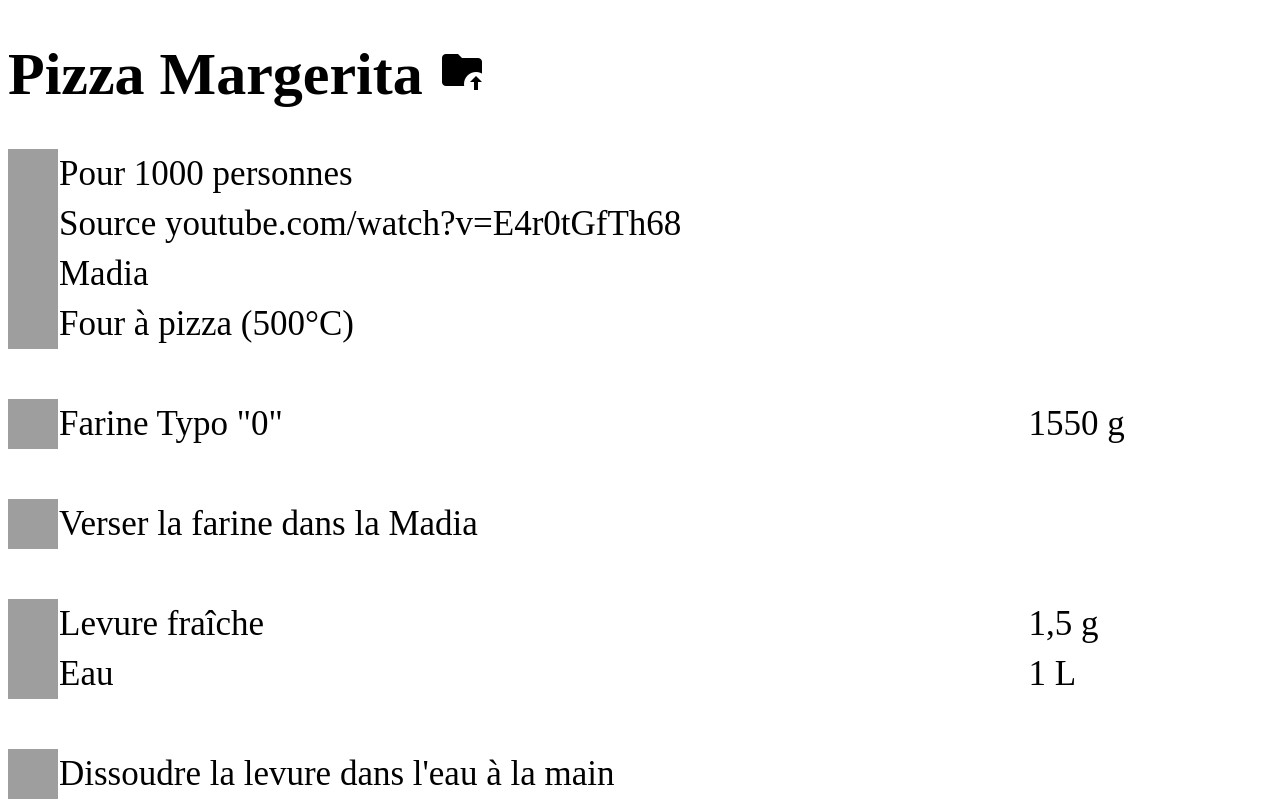
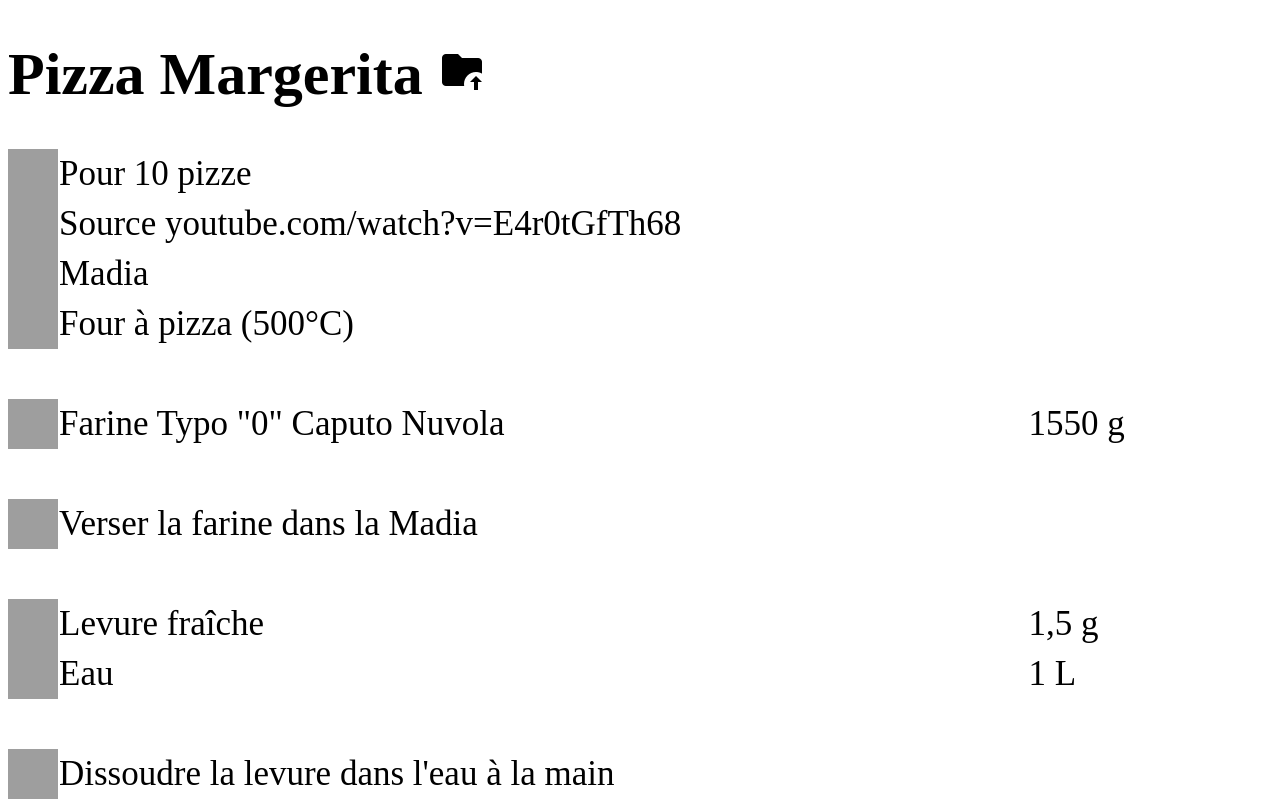
Before and after one commit to upkanet/recettes, a plain HTML site: page plats/margerita.htm in a window 1280 px wide. Shown: the top 802 px of the page. Drawn offline with Linux system fonts and the light colour scheme; grey boxes are pictures that could not be loaded; a web font is replaced by a local one.

Commit message:
fine tuning

```diff
--- a/plats/margerita.htm
+++ b/plats/margerita.htm
@@ -10,12 +10,12 @@
 <body>
     <h1>Pizza Margerita <a href="./"><img src="../img/folder-up.png"></a></h1>
     <table>
-        <tr><td class="people"></td><td>Pour 1000 personnes</td></tr>
+        <tr><td class="people"></td><td>Pour 10 pizze</td></tr>
         <tr><td class="link"></td><td colspan="2">Source <a href="https://www.youtube.com/watch?v=E4r0tGfTh68">youtube.com/watch?v=E4r0tGfTh68</a></td></tr>
         <tr><td class="tool"></td><td>Madia</td></tr>
         <tr><td class="tool"></td><td>Four à pizza (500°C)</td></tr>
         <tr class="vide"></tr>
-        <tr><td class="poids"></td><td>Farine Typo "0"</td><td>1550 g</td></tr>
+        <tr><td class="poids"></td><td>Farine Typo "0" Caputo Nuvola</td><td>1550 g</td></tr>
         <tr class="vide"></tr>
         <tr><td class="action"></td><td>Verser la farine dans la Madia</td></tr>
         <tr class="vide"></tr>
```
Also changed, not shown: glaces/citron.htm (+1 -1 lines).
